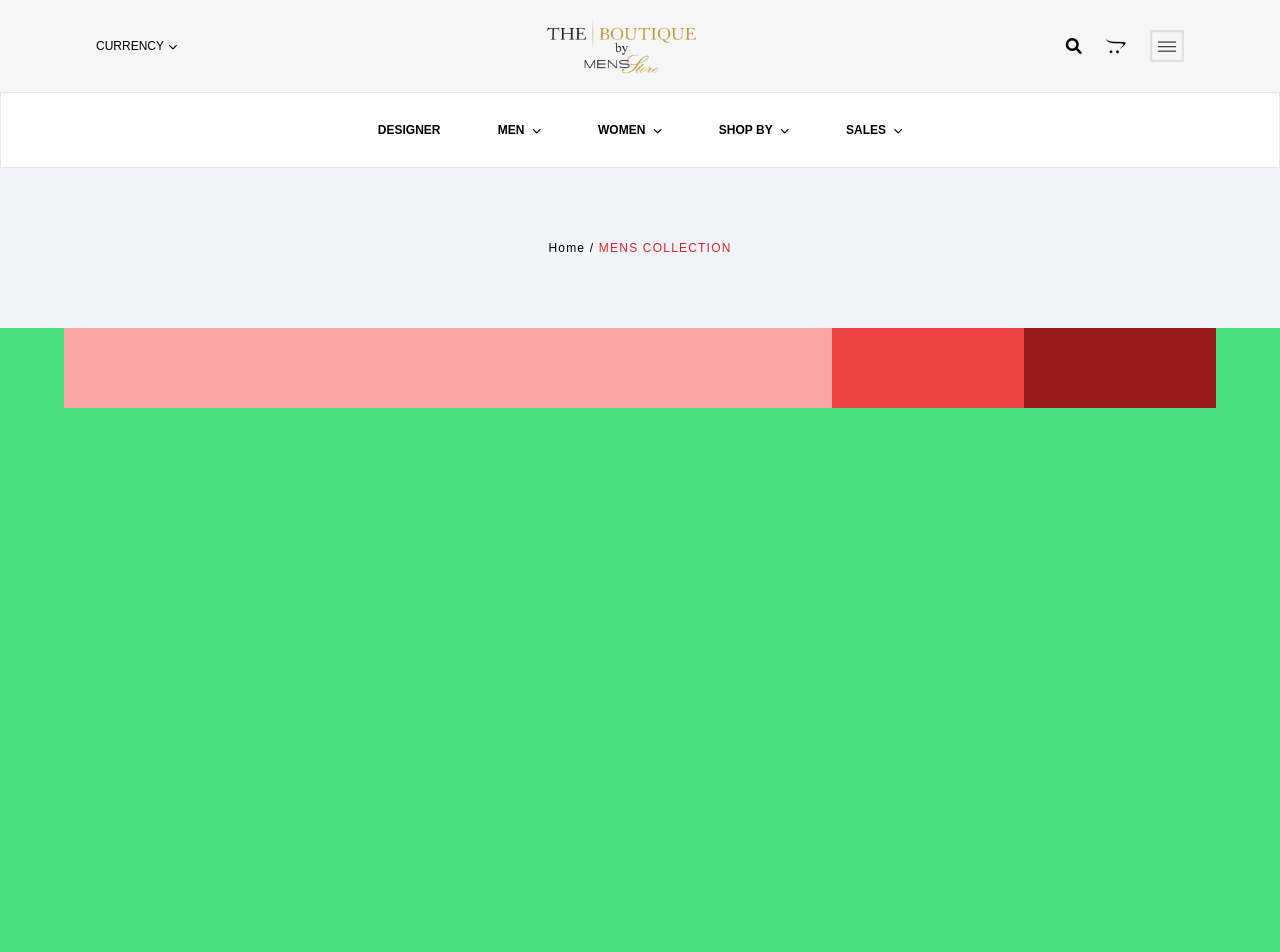
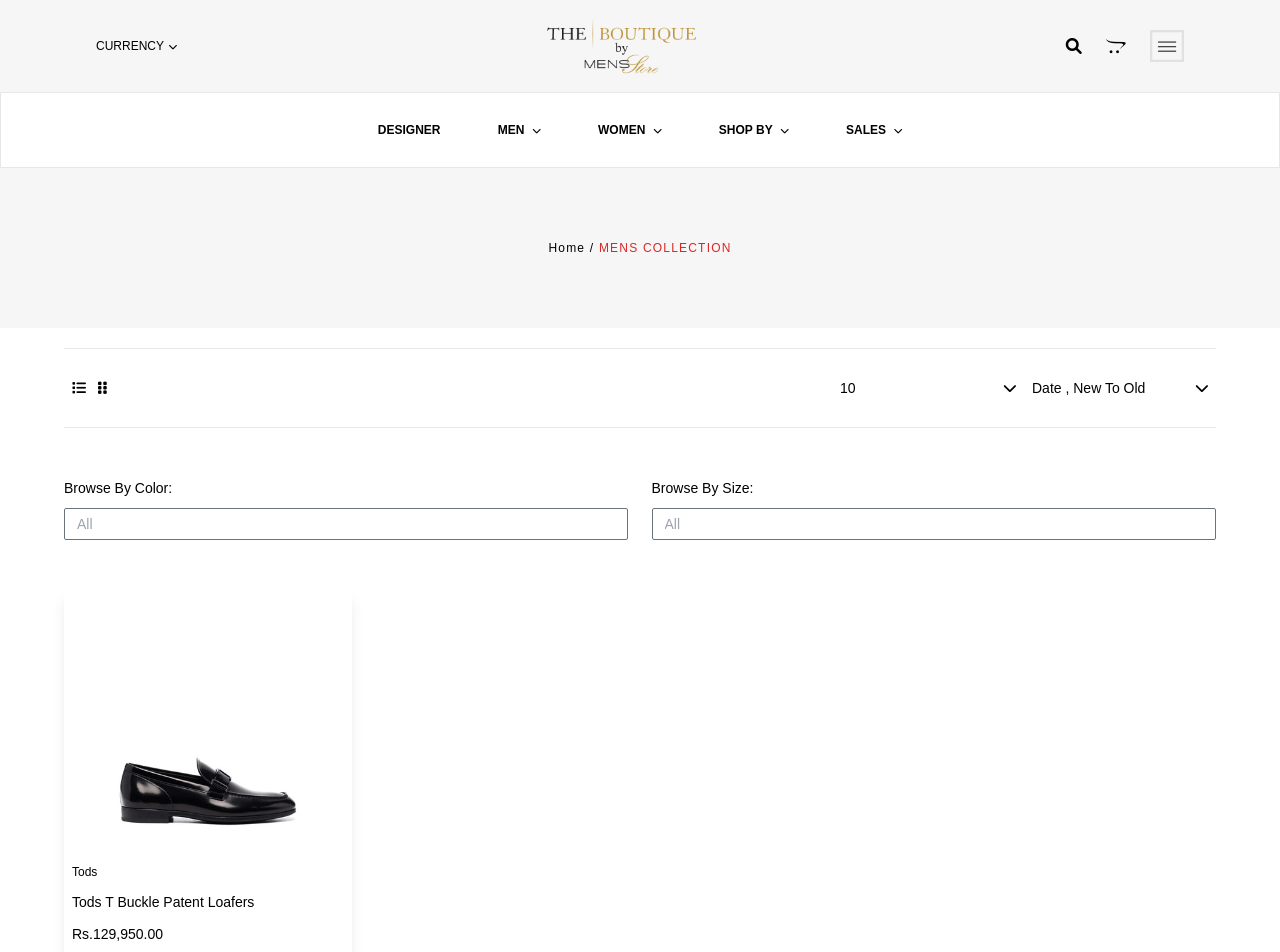
Before and after one commit to faizanRajpoot/pubRepo, a React (Create React App) app: page /MenCollection in a window 1280 px wide. Shown: the top 952 px of the page. Built offline with nearby package versions, Linux system fonts and the light colour scheme.

Commit message:
Talha : New

```diff
--- a/src/components/Account/Account.js
+++ b/src/components/Account/Account.js
@@ -1,7 +1,7 @@
 export default function Header(){
     return(
         <div className="w-full " >
-            <div className="w-full h-40 bg-slate-100 flex justify-center items-center md:h-48 sm:h-32">
+            <div className="w-full h-40 bg-[#F6F6F6] flex justify-center items-center md:h-48 sm:h-32">
         <h1 className="text-xs tracking-widest">
           Home / <span className="text-red-600"> Account </span>
         </h1>
--- a/src/components/cartPopUp/cartPopUp.js
+++ b/src/components/cartPopUp/cartPopUp.js
@@ -4,7 +4,7 @@ import cartImg from "../../img/cartPop/cart1.png";
 function cartPopUp() {
   return (
     <div className="w-full  ">
-      <div className="w-full h-44 bg-slate-100 flex flex-col justify-center items-center md:h-48 sm:h-32">
+      <div className="w-full h-44 bg-[#F6F6F6] flex flex-col justify-center items-center md:h-48 sm:h-32">
         <h1 className="text-5xl font-semibold mb-5 lg:text-3xl md:text-2xl">BB Venus La Petit Aurum</h1>
         <h1 className="text-xs tracking-widest">
           Home / <span className="text-red-600"> BB Venus La Petit Aurum </span>
--- a/src/components/collection/men collection/menCollection.js
+++ b/src/components/collection/men collection/menCollection.js
@@ -1,20 +1,61 @@
 import React from "react";
+import Mens1 from "../../../img/mens/mens1.jpg"
 
 function menCollection() {
   return (
-    <div className="w-full ">
-      <div className="w-full h-40 bg-slate-100 flex flex-col justify-center items-center md:h-48 sm:h-32">
+    <div className="w-full pb-24">
+      <div className="w-full h-40 bg-[#F6F6F6] flex flex-col justify-center items-center md:h-48 sm:h-32">
         <h1 className="text-xs tracking-widest">
-          Home / <span className="text-red-600 uppercase"> Mens Collection </span>
+          Home /{" "}
+          <span className="text-red-600 uppercase"> Mens Collection </span>
         </h1>
       </div>
 
-      <div className="w-full h-screen bg-green-400 px-16 ">
-            <div className="w-full h-20 bg-red-100 flex ">
-                <div className="w-8/12 bg-red-300"></div>
-                <div className="w-2/12 bg-red-500"></div>
-                <div className="w-2/12 bg-red-800"></div>
+      <div className="w-full h-screen  px-16 py-5">
+        <div className="w-full h-20  flex border-[1px] border-gray-200 border-x-0 ">
+          <div className="w-8/12 ">
+            <div className="text-sm px-2 h-full flex items-center">
+              <i class="fa-sharp fa-solid fa-list"></i>
+              <i class="fa-sharp fa-solid fa-grip-vertical ml-3  "></i>
             </div>
+          </div>
+          <div className="w-2/12  text-sm flex justify-between items-center h-full px-2">
+            <p>10</p>
+            <i class="fa-solid fa-chevron-down"></i>
+          </div>
+          <div className="w-2/12  flex justify-between items-center text-sm px-2">
+            <p>Date , New To Old</p>
+            <i class="fa-solid fa-chevron-down"></i>
+          </div>
+        </div>
+        <div className="w-full h-14  mt-10 flex justify-between">
+          <label className="flex flex-col w-[49%] text-sm justify-around leading-10">
+            Browse By Color:
+            <input
+              type="text"
+              className="h-8 border-gray-500 border-[1px] rounded-sm outline-none px-3 focus:border-blue-300 focus:border-[1px]"
+              placeholder="All"
+            />
+          </label>
+          <label className="flex flex-col w-[49%] text-sm justify-around leading-10">
+            Browse By Size:
+            <input
+              type="text"
+              className="h-8 border-gray-500 border-[1px] rounded-sm outline-none px-3 focus:border-blue-300 focus:border-[1px]"
+              placeholder="All"
+            />
+          </label>
+        </div>
+
+        <div className="w-full h-full mt-16">
+            <div className="w-1/4 py-3 shadow-lg px-2">
+                <img src={Mens1} alt="" className="w-full h-64 px-4 "/>
+                <p className="text-xs mt-2">Tods</p>
+                <p className="text-sm mt-3">Tods T Buckle Patent Loafers</p>
+                <p className=" text-sm mt-3">Rs.129,950.00</p>
+                <button className="mt-2 flex justify-center items-center w-full bg-gray-200 h-10 font-semibold">View Details</button>
+            </div>
+        </div>
       </div>
     </div>
   );
--- a/src/components/signIn/signIn.js
+++ b/src/components/signIn/signIn.js
@@ -53,7 +53,7 @@ export default function SignIn() {
 
   return (
     <div className="w-full h-full  ">
-      <div className="w-full h-60 bg-slate-100 flex justify-center items-center md:h-48 sm:h-32">
+      <div className="w-full h-40 bg-[#F6F6F6] flex justify-center items-center md:h-48 sm:h-32">
         <h1 className="text-sm tracking-widest">
           Home / <span className="text-red-600"> Account </span>
         </h1>
```
Also changed, not shown: src/img/mens/mens1.jpg (added), src/index.css (line endings or trailing spaces).
